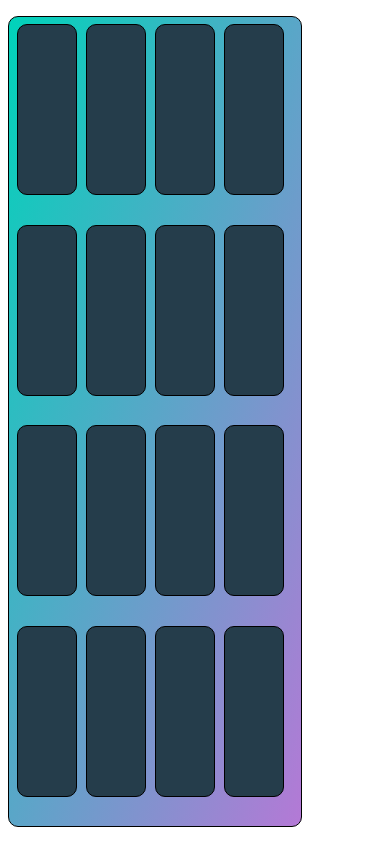
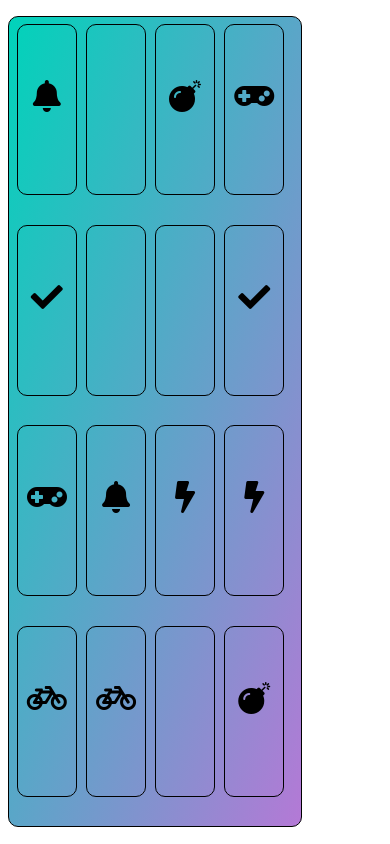
Before and after one commit to liftcodespike/memorygame, a plain HTML site: page index.html in a window 390 px wide. Drawn offline with Linux system fonts and the light colour scheme.

```diff
--- /dev/null
+++ b/css/small.css
@@ -0,0 +1,5 @@
+@media screen and (max-height:300px){
+	.fa{
+		font-size: 1rem;
+	}
+}
--- a/css/style.css
+++ b/css/style.css
@@ -21,5 +21,16 @@
 	border: thin solid black;
 	border-radius: 10px;
 	list-style: none;
+	justify-content: center;
+	cursor: pointer;
+
+}
+.fa{
+	text-align: center;
+	vertical-align: middle;
+	line-height: 17vh;
+}
+.hidden{
 	background-color: #253d4b;
+	background-image: ['card-type'];
 }
--- a/index.html
+++ b/index.html
@@ -4,27 +4,10 @@
 	<title>Memory Game</title>
 	<link rel="stylesheet" href="https://use.fontawesome.com/releases/v5.3.1/css/all.css" integrity="sha384-mzrmE5qonljUremFsqc01SB46JvROS7bZs3IO2EmfFsd15uHvIt+Y8vEf7N7fWAU" crossorigin="anonymous">
 	<link rel="stylesheet" type="text/css" href="css/style.css">
+	<link rel="stylesheet" type="text/css" href="css/small.css">
 	<script type="text/javascript" src="js/game.js"></script>
 </head>
 <body>
-	<ul>
-		<li card-type="Diamond"></li>
-		<li card-type="Heart"></li>
-		<li card-type="Heart"></li>
-		<li card-type="Heart"></li>
-		<li card-type="Heart"></li>
-		<li card-type="Heart"></li>
-		<li card-type="Heart"></li>
-		<li card-type="Heart"></li>
-		<li card-type="Heart"></li>
-		<li card-type="Heart"></li>
-		<li card-type="Heart"></li>
-		<li card-type="Heart"></li>
-		<li card-type="Heart"></li>
-		<li card-type="Heart"></li>
-		<li card-type="Heart"></li>
-		<li card-type="Heart"></li>
-	</ul>
 
 
 
--- a/js/game.js
+++ b/js/game.js
@@ -19,20 +19,23 @@
 	// fully creates a li  element to add.
 	createAndSetLiItem(itemsArr, index){
 		let li = document.createElement('li');
-		li.setAttribute('card-type', `fa fa-${itemsArr[index]}`);
+		li.setAttribute('class', 'hidden');
+		li.setAttribute('class', `fa fa-${itemsArr[index]} fa-2x`);
 		return li;
 	}
 
 	// this function returns a randomized unordered list inside a document frag to add to page.
-	createDocFrag(){
+	createCards(){
 		//we create to list Items arr so we can get two items of each in a random order.
-		let items1 = getShuffledItems();
-		let items2 = getShuffledItems();
+		let items1 = this.getShuffledItems();
+		let items2 = this.getShuffledItems();
 		let fragment = document.createDocumentFragment();
 		let ul = document.createElement('ul');
-		for(let index = 0; index< this.items1.length; index +=1){
-			ul.appendChild(createAndSetLiItem(items1, index));
-			ul.appendChild(createAndSetLiItem(items2, index));
+		for(let index = 0; index< items1.length; index +=1){
+			ul.appendChild(this.createAndSetLiItem(items1, index));
+			ul.appendChild(this.createAndSetLiItem(items2, index));
 		}
+		fragment.appendChild(ul);
+		return fragment;
 	}
 }
--- a/js/main.js
+++ b/js/main.js
@@ -1,21 +1,22 @@
 
-// function shake(targetElement){
-// 	console.log('ji')
-// 	setTimeout(function(){targetElement.setAttribute('style', 'transform: rotate(15deg);')},99);
-// 	setTimeout(function(){targetElement.setAttribute('style', 'transform: rotate(-30deg);')},124);
-// 	setTimeout(function(){targetElement.setAttribute('style', 'transform: rotate(0deg);')},150);
+function shake(targetElement){
+	console.log('ji')
+	setTimeout(function(){targetElement.setAttribute('style', 'transform: rotate(15deg);')},99);
+	setTimeout(function(){targetElement.setAttribute('style', 'transform: rotate(-30deg);')},124);
+	setTimeout(function(){targetElement.setAttribute('style', 'transform: rotate(0deg);')},150);
 
-// }
+}
 
 document.addEventListener("DOMContentLoaded",  function(){
-// 	let cardContainer = document.getElementsByTagName("ul")[0];
-// 	cardContainer.addEventListener("click", function(e){
-// 		let targetElement = e.target;
-// 		console.log(targetElement.getAttribute('card-type'))
-// 		shake(targetElement);
+	let game = new Game();
+	document.body.append(game.createCards());
 
-// 	})
+	let cardContainer = document.getElementsByTagName("ul")[0];
+	cardContainer.addEventListener("click", function(e){
+		let targetElement = e.target;
+		console.log(targetElement.getAttribute('card-type'))
+		shake(targetElement);
 
-let game = new Game();
-game.createDocFrag();
+	})
+
 })
```
